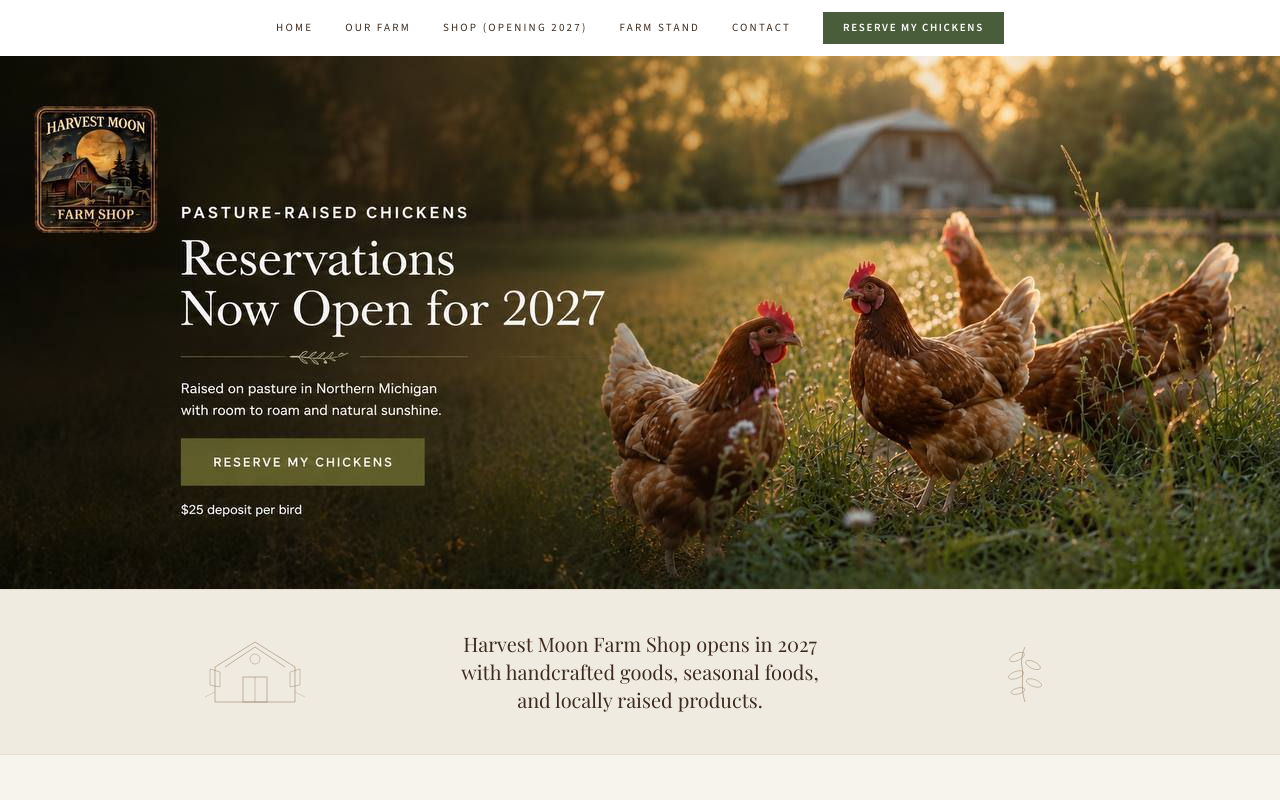
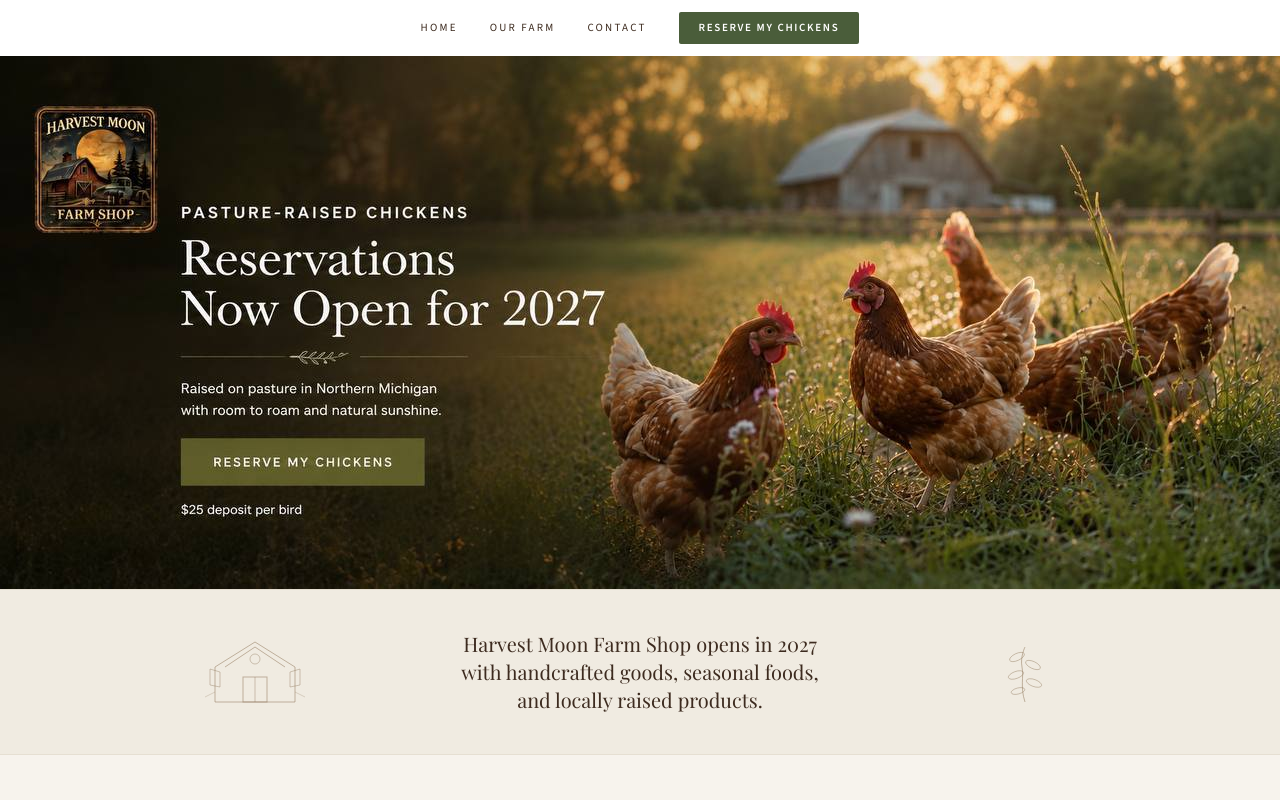
Before and after one commit to Sherryfarmshop/harvest-moon-website, a Next.js app: page / in a window 1280 px wide. Shown: the top 800 px of the page. Built offline with nearby package versions, Linux system fonts and the light colour scheme; a web font is replaced by a local one.

Commit message:
Simplify nav to Home/Our Farm/Contact/Reserve, hide Shop and Farm Stand until 2027, larger deposit text

```diff
--- a/src/components/Navbar.tsx
+++ b/src/components/Navbar.tsx
@@ -15,30 +15,34 @@ export default function Navbar() {
   return (
     <nav className={`fixed top-0 left-0 right-0 z-50 transition-all duration-300 ${scrolled ? 'bg-white shadow-md' : 'bg-white'}`}>
       <div className="max-w-7xl mx-auto px-6">
-        <div className="flex items-center justify-center h-14 gap-10">
-          <div className="hidden md:flex items-center gap-8">
+        <div className="flex items-center justify-between h-14">
+
+          {/* Desktop Nav */}
+          <div className="hidden md:flex items-center gap-8 mx-auto">
             <a href="#home" className="text-[#3D2B1F] text-[11px] font-medium tracking-[0.2em] uppercase font-source hover:text-[#8B2500] transition-colors">Home</a>
-            <a href="#farm" className="text-[#3D2B1F] text-[11px] font-medium tracking-[0.2em] uppercase font-source hover:text-[#8B2500] transition-colors">Our Farm</a>
-            <a href="#shop" className="text-[#3D2B1F] text-[11px] font-medium tracking-[0.2em] uppercase font-source hover:text-[#8B2500] transition-colors">Shop (Opening 2027)</a>
-            <a href="#farmstand" className="text-[#3D2B1F] text-[11px] font-medium tracking-[0.2em] uppercase font-source hover:text-[#8B2500] transition-colors">Farm Stand</a>
+            <a href="#gallery" className="text-[#3D2B1F] text-[11px] font-medium tracking-[0.2em] uppercase font-source hover:text-[#8B2500] transition-colors">Our Farm</a>
             <a href="#contact" className="text-[#3D2B1F] text-[11px] font-medium tracking-[0.2em] uppercase font-source hover:text-[#8B2500] transition-colors">Contact</a>
-            <a href="#reserve" className="bg-[#4A5D3A] text-white text-[11px] font-semibold tracking-[0.15em] uppercase font-source px-5 py-2 hover:bg-[#3E4F31] transition-colors">Reserve My Chickens</a>
+            {/* Hidden until spring 2027: Shop (Opening 2027) | Farm Stand */}
+            <a href="#reserve" className="bg-[#4A5D3A] text-white text-[11px] font-semibold tracking-[0.15em] uppercase font-source px-5 py-2 hover:bg-[#3E4F31] transition-colors rounded-sm">Reserve My Chickens</a>
           </div>
-          <button className="md:hidden flex flex-col justify-center items-center w-10 h-10 space-y-1.5" onClick={() => setMenuOpen(!menuOpen)} aria-label="Menu">
+
+          {/* Mobile hamburger */}
+          <button className="md:hidden ml-auto flex flex-col justify-center items-center w-10 h-10 space-y-1.5" onClick={() => setMenuOpen(!menuOpen)} aria-label="Menu">
             <span className={`block w-6 h-0.5 bg-[#3D2B1F] transition-all duration-300 ${menuOpen ? 'rotate-45 translate-y-2' : ''}`} />
             <span className={`block w-6 h-0.5 bg-[#3D2B1F] transition-all duration-300 ${menuOpen ? 'opacity-0' : ''}`} />
             <span className={`block w-6 h-0.5 bg-[#3D2B1F] transition-all duration-300 ${menuOpen ? '-rotate-45 -translate-y-2' : ''}`} />
           </button>
         </div>
       </div>
-      <div className={`md:hidden transition-all duration-300 overflow-hidden ${menuOpen ? 'max-h-96' : 'max-h-0'}`}>
+
+      {/* Mobile menu */}
+      <div className={`md:hidden transition-all duration-300 overflow-hidden ${menuOpen ? 'max-h-64' : 'max-h-0'}`}>
         <div className="bg-white border-t border-gray-100 px-6 py-4 space-y-3">
           <a href="#home" onClick={() => setMenuOpen(false)} className="block text-[#3D2B1F] text-sm uppercase tracking-wider font-source py-1">Home</a>
-          <a href="#farm" onClick={() => setMenuOpen(false)} className="block text-[#3D2B1F] text-sm uppercase tracking-wider font-source py-1">Our Farm</a>
-          <a href="#shop" onClick={() => setMenuOpen(false)} className="block text-[#3D2B1F] text-sm uppercase tracking-wider font-source py-1">Shop (Opening 2027)</a>
-          <a href="#farmstand" onClick={() => setMenuOpen(false)} className="block text-[#3D2B1F] text-sm uppercase tracking-wider font-source py-1">Farm Stand</a>
+          <a href="#gallery" onClick={() => setMenuOpen(false)} className="block text-[#3D2B1F] text-sm uppercase tracking-wider font-source py-1">Our Farm</a>
           <a href="#contact" onClick={() => setMenuOpen(false)} className="block text-[#3D2B1F] text-sm uppercase tracking-wider font-source py-1">Contact</a>
-          <a href="#reserve" onClick={() => setMenuOpen(false)} className="block bg-[#4A5D3A] text-white text-center py-2.5 text-sm uppercase tracking-wider font-source font-semibold mt-2">Reserve My Chickens</a>
+          {/* Hidden until spring 2027: Shop (Opening 2027) | Farm Stand */}
+          <a href="#reserve" onClick={() => setMenuOpen(false)} className="block bg-[#4A5D3A] text-white text-center py-2.5 text-sm uppercase tracking-wider font-source font-semibold mt-2 rounded-sm">Reserve My Chickens</a>
         </div>
       </div>
     </nav>
--- a/src/components/WelcomeSection.tsx
+++ b/src/components/WelcomeSection.tsx
@@ -78,7 +78,7 @@ export default function WelcomeSection() {
               <a href="#reserve" className="inline-block border-2 border-[#3D2B1F] text-[#3D2B1F] px-6 py-3 font-source font-semibold text-[11px] uppercase tracking-[0.2em] hover:bg-[#3D2B1F] hover:text-white transition-colors">
                 Reserve My Chickens
               </a>
-              <p className="font-lora text-[13px] text-[#8B7355] mt-3">$25 deposit per bird</p>
+              <p className="font-lora text-[15px] text-[#8B7355] mt-3 font-semibold">$25 deposit per bird</p>
             </div>
           </div>
 
```
